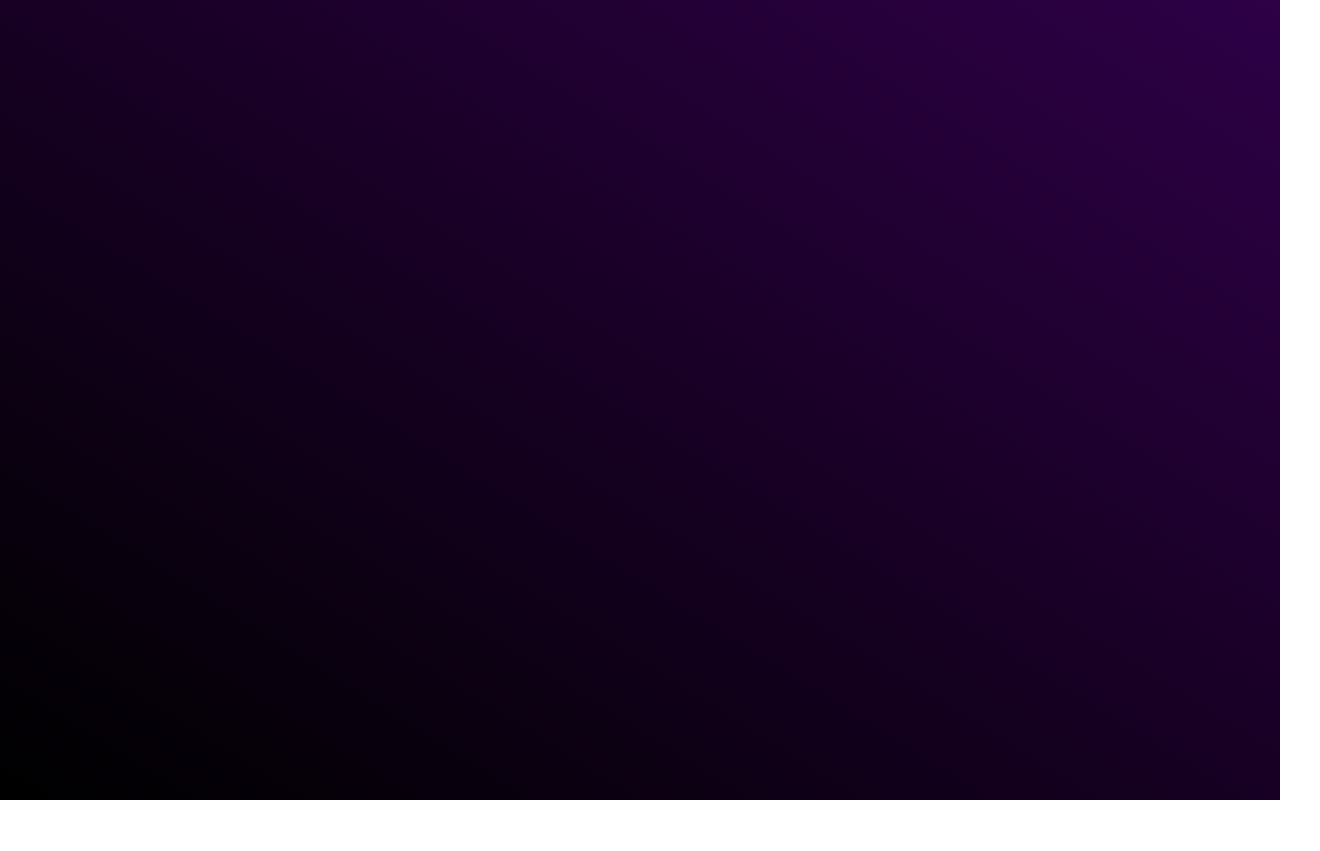
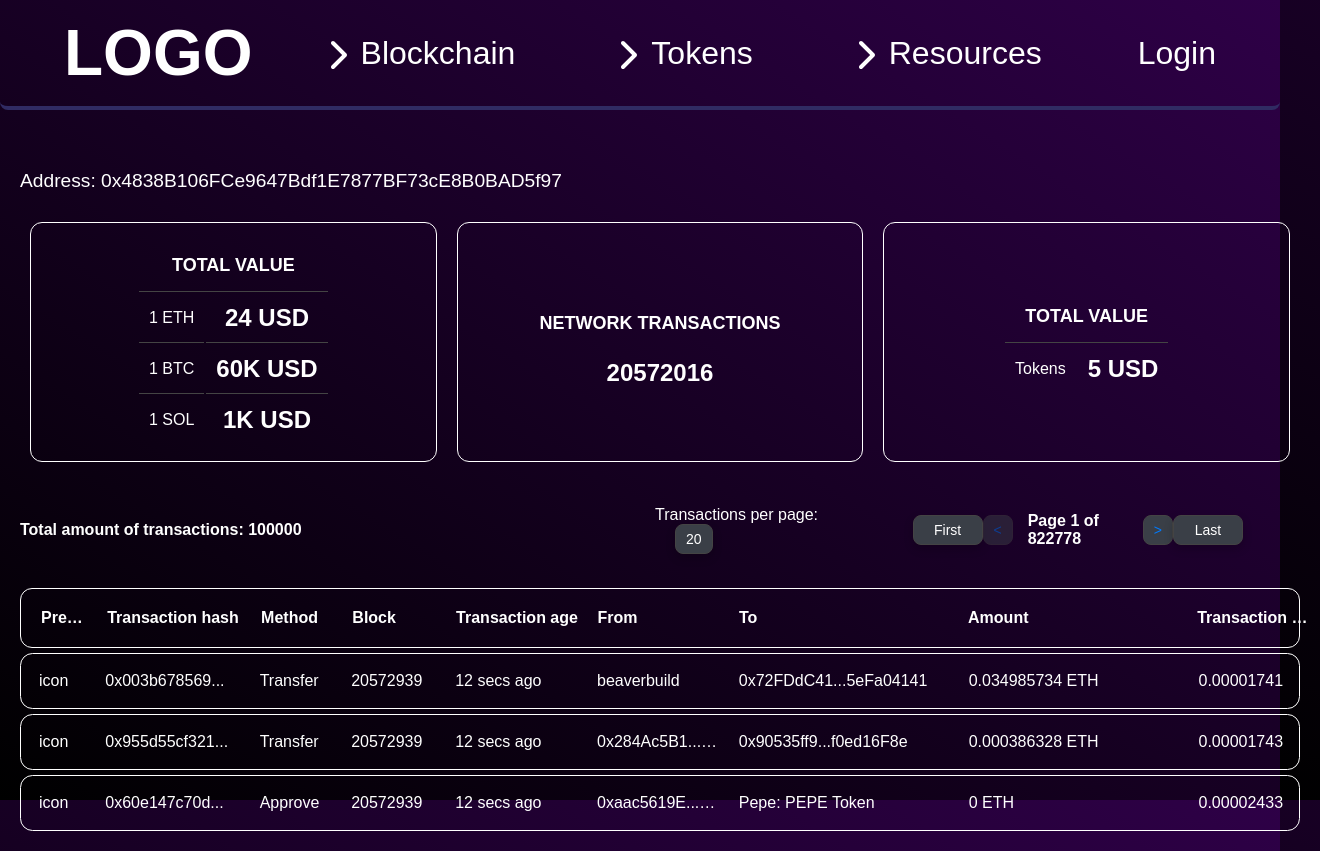
Before and after one commit to Bachelor-Thesis-Szewior-Joachim/Frontend, a React (Create React App) app: page /blockchain/address in a window 1280 px wide. Before the commit this address had no page. Shown: the whole page, 1320 px wide, since content can reach past the window. Before the commit the page ends 800 px from the top, so only its background shows below. Built offline with nearby package versions, Linux system fonts and the light colour scheme.

Commit message:
refactored structure, added accountDetails page

```diff
--- a/src/App.js
+++ b/src/App.js
@@ -2,9 +2,9 @@ import React from "react";
 import "./App.css";
 import { BrowserRouter as Router, Route, Routes } from "react-router-dom";
 import Mainpage from "./mainpage/mainpage";
-import Accounts from "./blockchain/accounts/accounts";
-import Blocks from "./blockchain/blocks/blocks";
-import Transactions from "./blockchain/transactions/transactions";
+import Accounts from "./blockchain/accounts/search/accounts";
+import Blocks from "./blockchain/blocks/search/blocks";
+import Transactions from "./blockchain/transactions/search/transactions";
 import Login from "./login/login";
 import SignUp from "./signup/signup";
 import Charts from "./resources/charts/charts";
@@ -13,6 +13,7 @@ import News from "./resources/news/news";
 import Stats from "./resources/stats/stats";
 import TopStats from "./resources/topStats/topStats";
 import TopTokens from "./tokens/topTokens";
+import AccountDetails from "./blockchain/accounts/details/accountDetails";
 
 const App = () => {
   return (
@@ -20,6 +21,7 @@ const App = () => {
       <Routes>
         <Route path="/" element={<Mainpage />} />
         <Route path="/blockchain/accounts" element={<Accounts />} />
+        <Route path="/blockchain/address" element={<AccountDetails />} />
         <Route path="/blockchain/blocks" element={<Blocks />} />
         <Route path="/blockchain/transactions" element={<Transactions />} />
         <Route path="/login" element={<Login />} />
--- /dev/null
+++ b/src/blockchain/accounts/details/accountDetails.css
@@ -0,0 +1,51 @@
+#table-preview {
+  flex: 0 0 4%; /* flex-grow: 0; flex-shrink: 0; flex-basis: 10%; */
+}
+#table-transaction-hash {
+  flex: 0 0 11%; /* Adjust percentage as needed */
+}
+#table-method {
+  flex: 0 0 6%; /* Adjust percentage as needed */
+}
+#table-block {
+  flex: 0 0 7%; /* Adjust percentage as needed */
+}
+#table-transaction-age {
+  flex: 0 0 10%; /* Adjust percentage as needed */
+}
+#table-from {
+  flex: 0 0 10%; /* Adjust percentage as needed */
+}
+#table-to {
+  flex: 0 0 17%; /* Adjust percentage as needed */
+}
+#table-amount {
+  flex: 0 0 17%; /* Adjust percentage as needed */
+}
+#table-transaction-fee {
+  flex: 0 0 9%; /* Adjust percentage as needed */
+}
+#account-address {
+  font-size: larger;
+}
+
+th,
+td {
+  padding: 10px;
+  text-align: left;
+  border-bottom: 1px solid #444;
+}
+
+th {
+  font-weight: bold;
+  text-align: center;
+}
+
+.info-title {
+  font-size: 18px;
+  padding: 15px 10px;
+}
+
+tbody tr:last-child td {
+  border-bottom: none;
+}
--- /dev/null
+++ b/src/blockchain/accounts/details/accountDetails.js
@@ -0,0 +1,190 @@
+import React, { useState } from "react";
+import "./accountDetails.css";
+import Header from "../../../header";
+
+function AccountDetails() {
+  const [transactionsPerPage, setTransactionsPerPage] = useState(20);
+  const [currentPage, setCurrentPage] = useState(1);
+  const totalPages = 822778;
+
+  const transactions = [
+    {
+      transactionHash: "0x003b678569...",
+      method: "Transfer",
+      block: "20572939",
+      age: "12 secs ago",
+      from: "beaverbuild",
+      to: "0x72FDdC41...5eFa04141",
+      amount: "0.034985734 ETH",
+      txnFee: "0.00001741",
+    },
+    {
+      transactionHash: "0x955d55cf321...",
+      method: "Transfer",
+      block: "20572939",
+      age: "12 secs ago",
+      from: "0x284Ac5B1...04aa4df15",
+      to: "0x90535ff9...f0ed16F8e",
+      amount: "0.000386328 ETH",
+      txnFee: "0.00001743",
+    },
+    {
+      transactionHash: "0x60e147c70d...",
+      method: "Approve",
+      block: "20572939",
+      age: "12 secs ago",
+      from: "0xaac5619E...8BF6852F0",
+      to: "Pepe: PEPE Token",
+      amount: "0 ETH",
+      txnFee: "0.00002433",
+    },
+  ];
+
+  function goToPreviousPage() {
+    if (currentPage > 1) {
+      setCurrentPage(currentPage - 1);
+    }
+  }
+
+  function goToNextPage() {
+    if (currentPage < totalPages) {
+      setCurrentPage(currentPage + 1);
+    }
+  }
+
+  return (
+    <div>
+      <Header />
+
+      <div className="big-info-container">
+        <div id="account-address">
+          Address: 0x4838B106FCe9647Bdf1E7877BF73cE8B0BAD5f97
+        </div>
+        <div className="small-info-container">
+          <div className="info-box">
+            <table>
+              <thead>
+                <tr>
+                  <th colspan="2" className="info-title">
+                    Total value
+                  </th>
+                </tr>
+              </thead>
+              <tbody>
+                <tr>
+                  <td>1 ETH</td>
+                  <td className="info-value">24 USD</td>
+                </tr>
+                <tr>
+                  <td>1 BTC</td>
+                  <td className="info-value">60K USD</td>
+                </tr>
+                <tr>
+                  <td>1 SOL</td>
+                  <td className="info-value">1K USD</td>
+                </tr>
+              </tbody>
+            </table>
+          </div>
+
+          <div className="info-box">
+            <div className="info-title">Network transactions</div>
+            <div className="info-value">20572016</div>
+          </div>
+          <div className="info-box">
+            <table>
+              <thead>
+                <tr>
+                  <th colspan="2" className="info-title">
+                    Total value
+                  </th>
+                </tr>
+              </thead>
+              <tbody>
+                <tr>
+                  <td>Tokens</td>
+                  <td className="info-value">5 USD</td>
+                </tr>
+              </tbody>
+            </table>
+          </div>
+        </div>
+
+        <div className="list-of-blocks-header">
+          <div id="amount-of-blocks">
+            Total amount of transactions: {100000}
+          </div>
+          <div id="amount-per-page-div">
+            Transactions per page:
+            <select
+              value={transactionsPerPage}
+              onChange={(e) => setTransactionsPerPage(Number(e.target.value))}
+            >
+              <option value={20}>20</option>
+              <option value={40}>40</option>
+              <option value={60}>60</option>
+            </select>
+          </div>
+          <div id="button-first-div">
+            <button id="button-first">First</button>
+          </div>
+          <div className="pagination">
+            <button
+              className="pagination-button"
+              disabled={currentPage === 1}
+              onClick={goToPreviousPage}
+            >
+              &lt;
+            </button>
+            <span className="pagination-info">
+              Page {currentPage} of {totalPages}
+            </span>
+            <button
+              className="pagination-button"
+              disabled={currentPage === totalPages}
+              onClick={goToNextPage}
+            >
+              &gt;
+            </button>
+          </div>
+          <div id="button-last-div">
+            <button id="button-last">Last</button>
+          </div>
+        </div>
+
+        <div className="table">
+          <div className="table-header">
+            <div id="table-preview">Preview</div>
+            <div id="table-transaction-hash">Transaction hash</div>
+            <div id="table-method">Method</div>
+            <div id="table-block">Block</div>
+            <div id="table-transaction-age">Transaction age</div>
+            <div id="table-from">From</div>
+            <div id="table-to">To</div>
+            <div id="table-amount">Amount</div>
+            <div id="table-transaction-fee">Transaction Fee</div>
+          </div>
+          <div className="table-body">
+            {transactions.map((transaction, index) => (
+              <div key={index} className="table-row">
+                <div id="table-preview">icon</div>
+                <div id="table-transaction-hash">
+                  {transaction.transactionHash}
+                </div>
+                <div id="table-method">{transaction.method}</div>
+                <div id="table-block">{transaction.block}</div>
+                <div id="table-transaction-age">{transaction.age}</div>
+                <div id="table-from">{transaction.from}</div>
+                <div id="table-to">{transaction.to}</div>
+                <div id="table-amount">{transaction.amount}</div>
+                <div id="table-transaction-fee">{transaction.txnFee}</div>
+              </div>
+            ))}
+          </div>
+        </div>
+      </div>
+    </div>
+  );
+}
+
+export default AccountDetails;
--- a/src/blockchain/accounts/accounts.js
+++ b/src/blockchain/accounts/search/accounts.js
@@ -1,6 +1,6 @@
 import React, { useState } from "react";
 import "./accounts.css";
-import Header from "../../header";
+import Header from "../../../header";
 
 function Accounts() {
   const [searchTerm, setSearchTerm] = useState("");
--- a/src/blockchain/blocks/blocks.css
+++ b/src/blockchain/blocks/search/blocks.css
@@ -7,7 +7,7 @@
   width: 15%;
 }
 
-.block-info-container {
+.big-info-container {
   padding: 20px;
   max-width: 1600px;
   margin: 0 auto;
--- a/src/blockchain/blocks/blocks.js
+++ b/src/blockchain/blocks/search/blocks.js
@@ -1,6 +1,6 @@
 import React, { useState } from "react";
 import "./blocks.css";
-import Header from "../../header";
+import Header from "../../../header";
 
 function Blocks() {
   const [blocksPerPage, setBlocksPerPage] = useState(20);
@@ -61,7 +61,7 @@ function Blocks() {
   return (
     <div>
       <Header />
-      <div className="block-info-container">
+      <div className="big-info-container">
         <div className="small-info-container">
           <div className="info-box">
             <div className="info-title">NETWORK UTILIZATION (24H)</div>
--- a/src/blockchain/transactions/transactions.js
+++ b/src/blockchain/transactions/search/transactions.js
@@ -1,6 +1,6 @@
 import React, { useState } from "react";
 import "./transactions.css";
-import Header from "../../header";
+import Header from "../../../header";
 
 function Transactions() {
   const [transactionsPerPage, setTransactionsPerPage] = useState(20);
```
Also changed, not shown: src/blockchain/accounts/search/accounts.css (renamed from src/blockchain/accounts/accounts.css), src/blockchain/transactions/search/transactions.css (renamed from src/blockchain/transactions/transactions.css).
